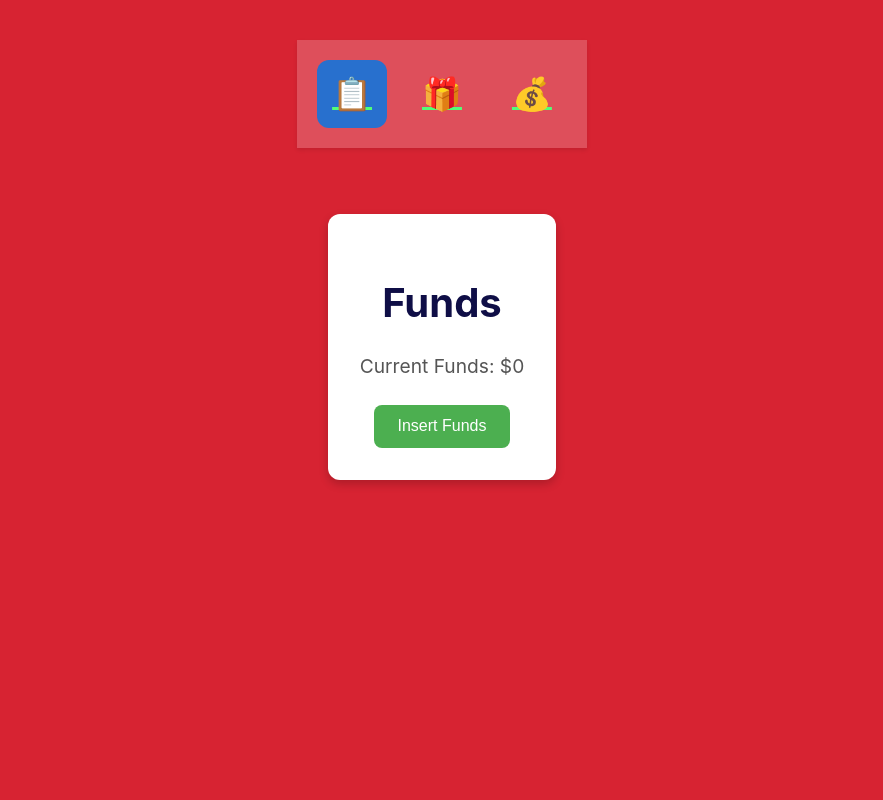
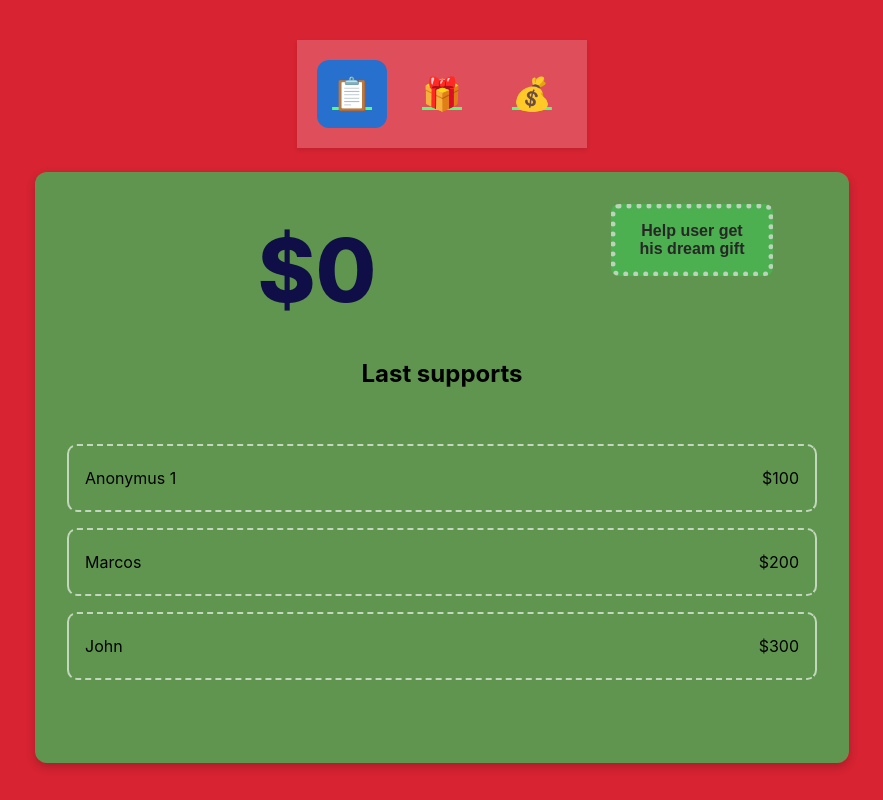
Before and after one commit to leoncan122/self-santa, a React (Vite) app: page /add-funds in a window 1280 px wide. Shown: the whole page, without its empty margins (198-1081 px from the left). Built offline with nearby package versions, Linux system fonts and the light colour scheme.

Commit message:
chore: Improve funds view

```diff
--- a/src/components/Fund/Fund.css
+++ b/src/components/Fund/Fund.css
@@ -1,33 +1,51 @@
 
   .container {
     text-align: center;
-    background: white;
+    background: #589d51f0;
+    color: #000;
     padding: 2rem;
     border-radius: 12px;
     box-shadow: 0 4px 10px rgba(0, 0, 0, 0.2);
-  }
+    display: grid;
+    grid-template-areas: "price price cta"
+                          "price price cta"
+                          "list list list";
+    grid-template-rows: repeat(3, minmax(0.4fr, 1fr));
+    grid-template-columns: repeat(3, minmax(250px, 1fr));
+}
 
-  .container h1 {
+  /* .container h1 {
     font-size: 2.5rem;
     color: #0f0e46;
     margin-bottom: 1rem;
+  } */
+
+  .funds-total {
+    font-size: 5.5rem;
+    color: #0f0e46;
+    font-weight: 800;
+    grid-area: price;
   }
-
   .funds-display {
     font-size: 1.2rem;
     color: #555;
     margin-bottom: 1.5rem;
   }
+  .funds-list-container {
+    grid-area: list;
 
+  }
   .add-funds-btn {
     background: #4caf50;
-    color: white;
-    border: none;
+    color: rgb(40, 39, 39);
+    font-weight: 700;
+    border: 5px dotted rgba(219, 221, 216, 0.79);
     padding: 0.8rem 1.5rem;
     font-size: 1rem;
     border-radius: 8px;
     cursor: pointer;
     transition: background 0.3s ease;
+    grid-area: cta;
   }
 
   .add-funds-btn:hover {
@@ -37,3 +55,24 @@
   .add-funds-btn:active {
     background: #3e8e41;
   }
+
+  .funds-list {
+    list-style-type: none;
+    display: flex;
+    flex-direction: column;
+    padding: 0;
+    gap: 1rem;
+    overflow: auto;
+    margin-top: 3.25rem;
+    padding-bottom: 2.2rem;
+  }
+.funds-list > li {
+  display: flex;
+  justify-content: space-between;
+  align-items: center;
+  padding: 0.25rem 1rem;
+  /* background-color: #ffffff99; */
+  border: 2px  rgba(255, 255, 255, 0.618);
+  border-style: dashed solid;
+  border-radius: 10px;
+}
--- a/src/components/Fund/Fund.tsx
+++ b/src/components/Fund/Fund.tsx
@@ -1,5 +1,23 @@
 import { useState } from "react";
 import "./Fund.css";
+
+export const FUNDS_LIST = [
+  {
+    id: 1,
+    name: "Anonymus 1",
+    amount: 100,
+  },
+  {
+    id: 2,
+    name: "Marcos",
+    amount: 200,
+  },
+  {
+    id: 3,
+    name: "John",
+    amount: 300,
+  },
+]
 
 export const Funds = () => {
   const [funds, setFunds] = useState(0);
@@ -10,11 +28,25 @@ export const Funds = () => {
 
   return (
     <div className="container">
-      <h1>Funds</h1>
-      <p className="funds-display">Current Funds: ${funds}</p>
+      <div className="funds-total">${funds}</div>
+      {/* <p className="funds-display">Current Funds: ${funds}</p> */}
+     <div className="">
       <button className="add-funds-btn" onClick={handleAddFunds}>
-        Insert Funds
-      </button>
+          Help user get<br/> his dream gift
+        </button>
+
+     </div>
+      <div className="funds-list-container">
+        <h2>Last supports </h2>
+        <ul className="funds-list">
+          {FUNDS_LIST.map((fund) => (
+            <li key={fund.id}>
+              <p>{fund.name}</p>
+              <p>${fund.amount}</p>
+            </li>
+          ))}
+        </ul>
+      </div>
     </div>
   );
 };
```
